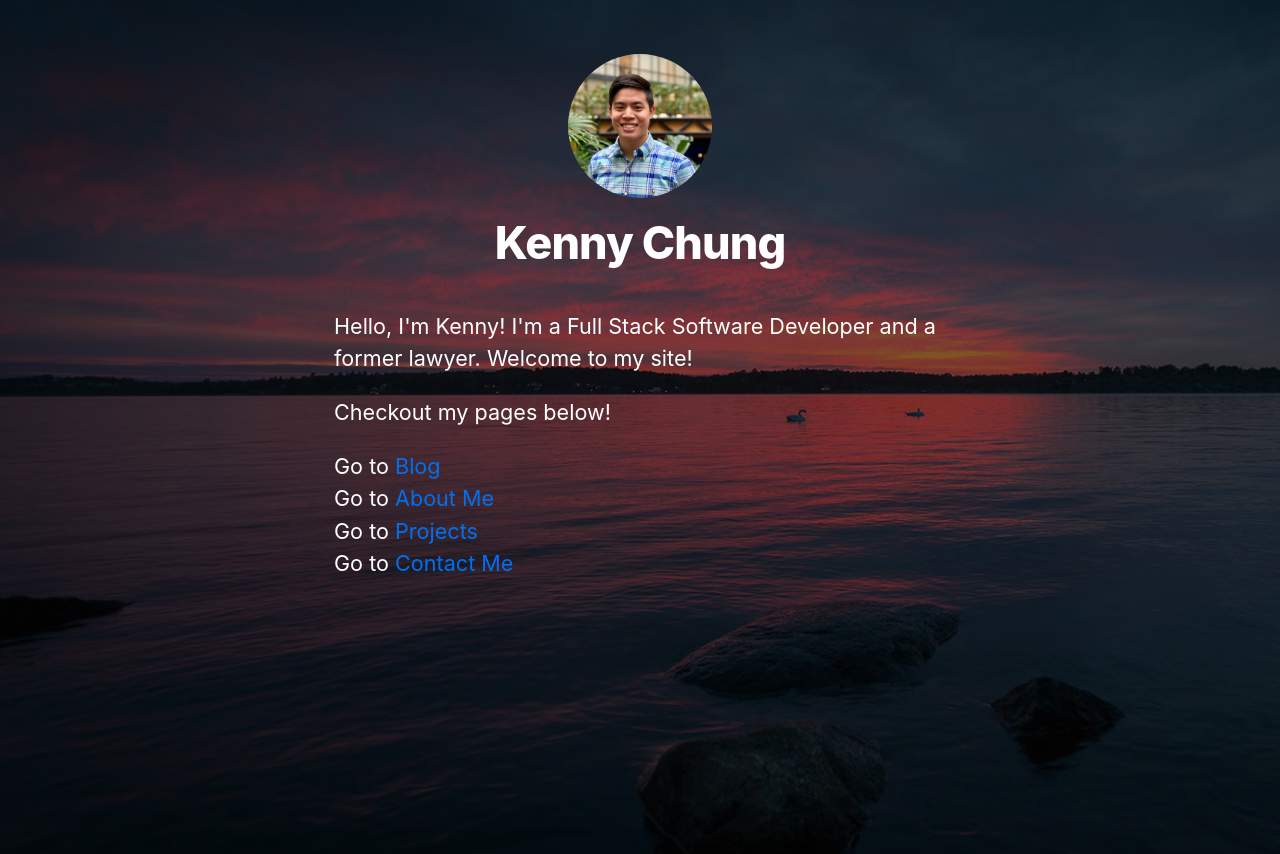
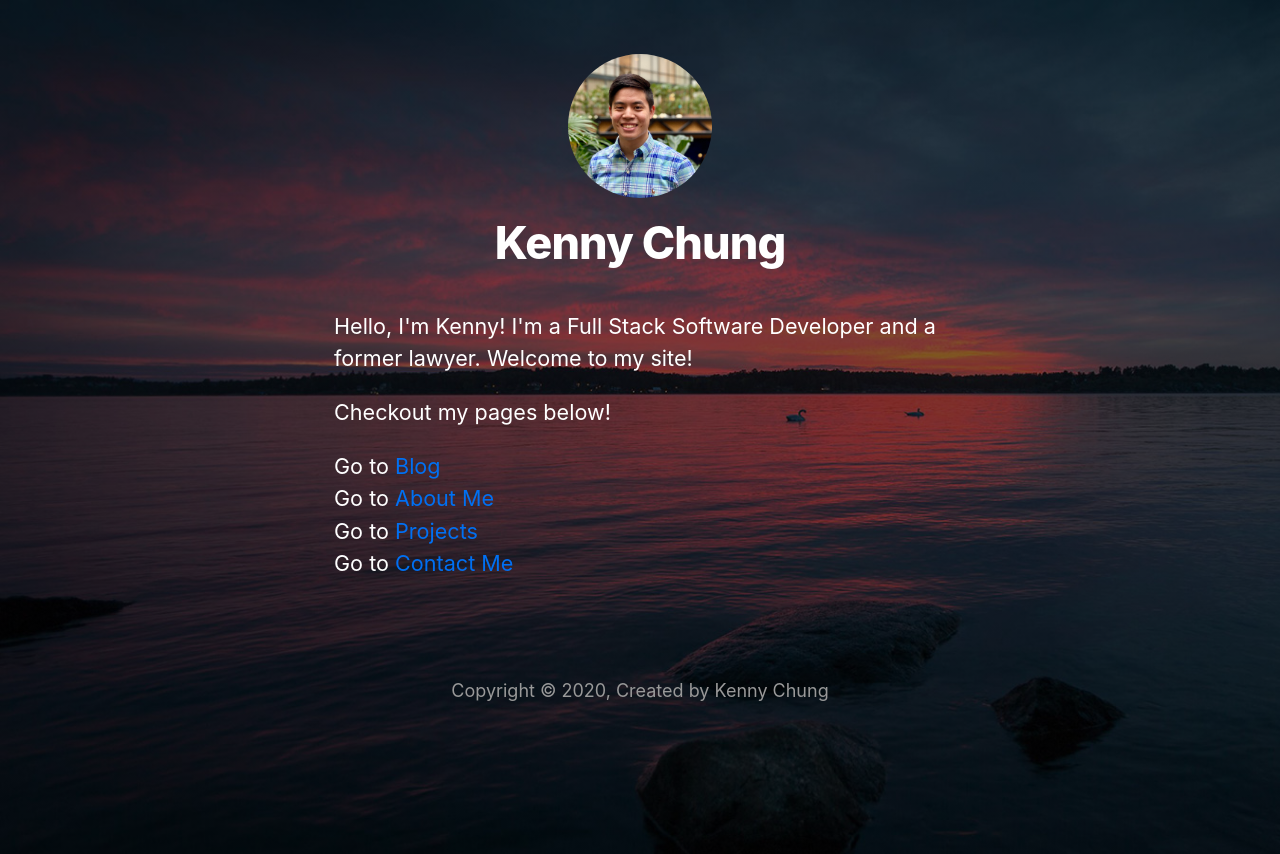
Before and after one commit to Kenny-Gin1/kennychung-portfolio, a Next.js app: page / in a window 1280 px wide. Built offline with nearby package versions, Linux system fonts and the light colour scheme.

Commit message:
added a footer

```diff
--- a/components/footer.js
+++ b/components/footer.js
@@ -0,0 +1,10 @@
+import styles from './styles/utils.module.css'
+import layout from './styles/layout.module.css'
+
+export default function Footer () {
+    return (
+        <div className={layout.footer}>
+            <p className={styles.lightText}>Copyright © 2020, Created by Kenny Chung</p>
+        </div>
+    )
+}
--- a/components/layout.js
+++ b/components/layout.js
@@ -2,6 +2,8 @@ import Head from 'next/head'
 import styles from './styles/layout.module.css'
 import utilStyles from './styles/utils.module.css'
 import Link from 'next/link'
+import Footer from './footer'
+
 const name = 'Kenny Chung'
 export const siteTitle = "Kenny's Portfolio"
 
@@ -54,6 +56,9 @@ export default function Layout({ children, home }) {
       </header>
       <main>
         {children}
+        <br />
+        <br />
+        <Footer />
       </main>
       {!home && (
         <div className={styles.backToHome}>
--- a/components/navbar.js
+++ /dev/null
@@ -1,6 +0,0 @@
-export function Sidebar () {
-    return (
-    <>
-
-    </>)
-}
--- a/components/styles/layout.module.css
+++ b/components/styles/layout.module.css
@@ -5,7 +5,7 @@
     margin-top: 3rem;
   }
 
-  .header {
+  .header, .footer {
     display: flex;
     flex-direction: column;
     align-items: center;
```
Also changed, not shown: public/images/profile-bg.jpg (deleted).
